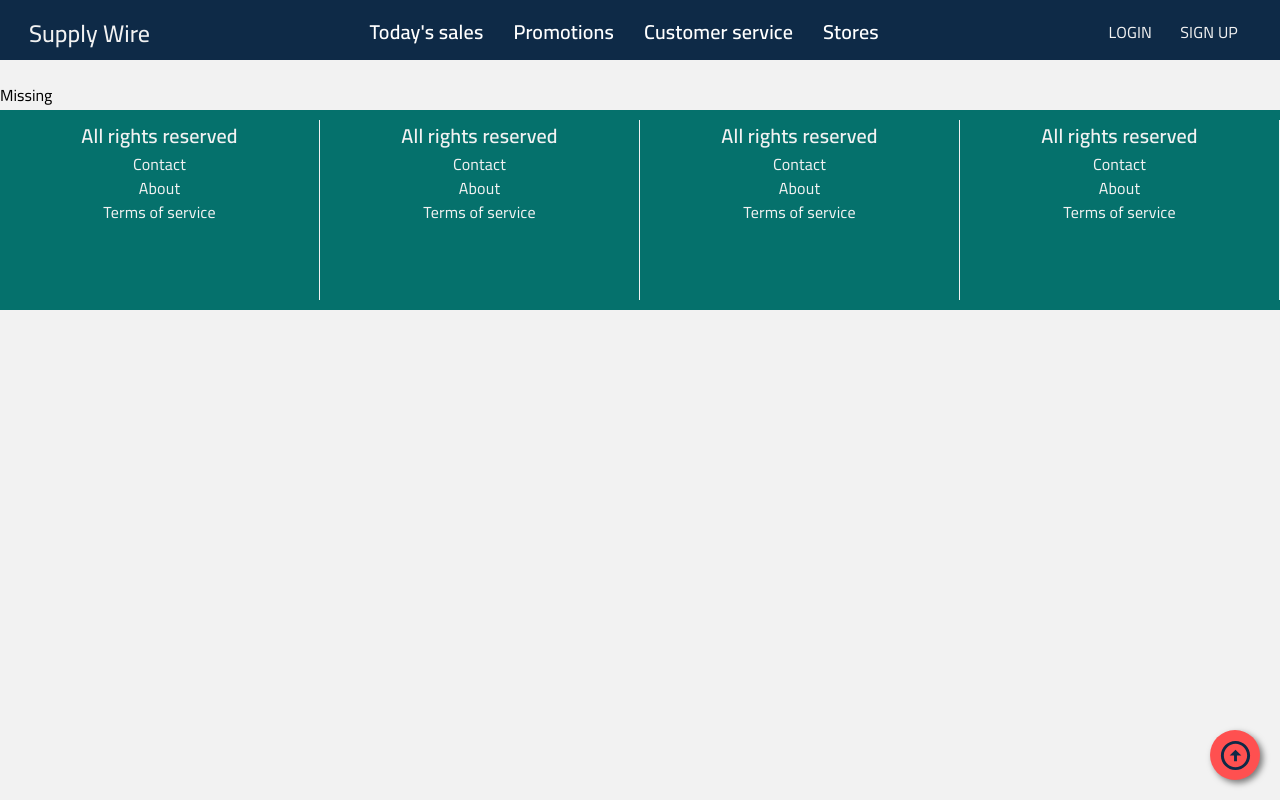
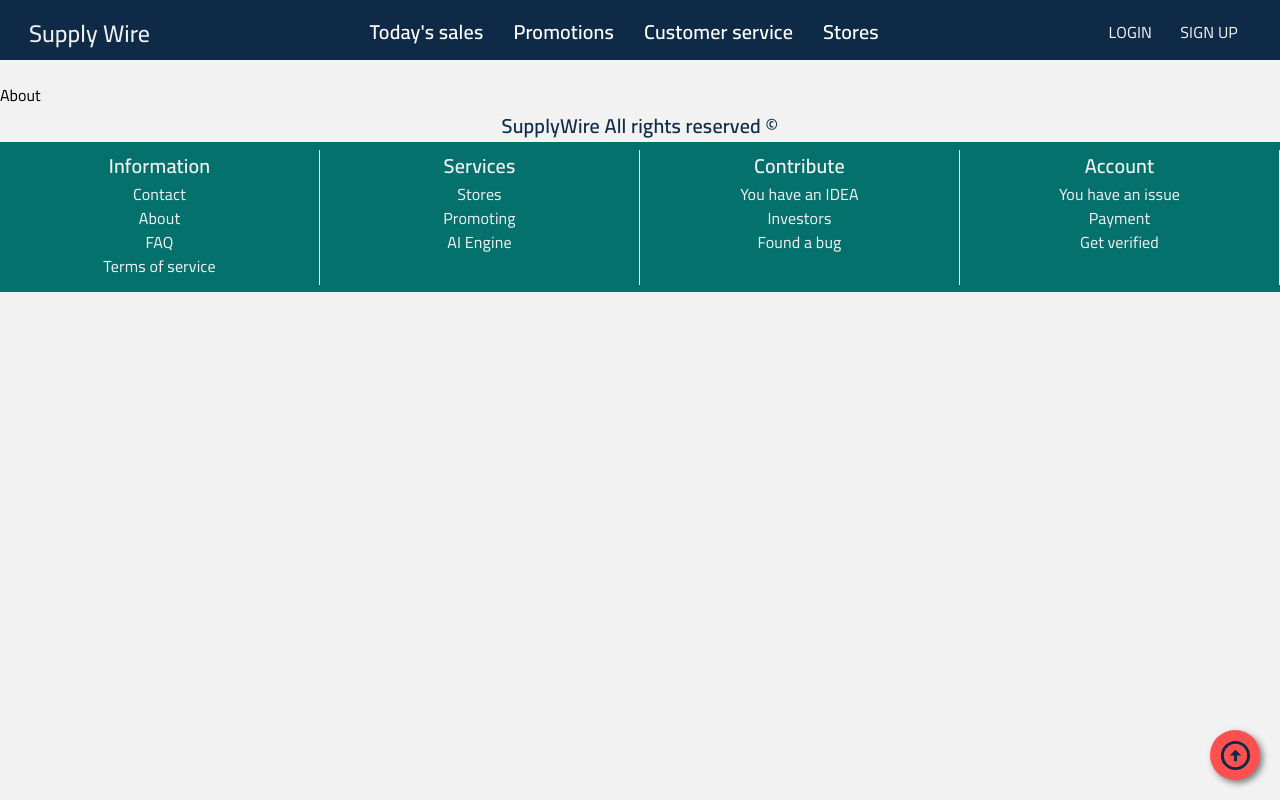
Before and after one commit to Ru-Co-DJ/supply-wire, a React (Create React App) app: page /about in a window 1280 px wide. Built offline with nearby package versions, Linux system fonts and the light colour scheme.

Commit message:
add info components / complete navbar

```diff
--- a/src/App.js
+++ b/src/App.js
@@ -14,7 +14,9 @@ import Theme from "./utils/Theme/Theme";
 import AddProduct from "./pages/AddProduct/AddProduct";
 import { ContextProvider } from "./utils/context/ContextProvider";
 import SingleProduct from "./pages/SingleProduct/SingleProduct";
-
+import About from "./pages/About/About"
+import Contact from "./pages/Contact/Contact"
+import FAQ from "./pages/FAQ/FAQ"
 
 
 function App() {
@@ -34,6 +36,9 @@ function App() {
             <Route path="/products" element={<Products/>}/>
             <Route path="/add-product" element={<AddProduct/>}/>
             <Route path="/product/:id" element={<SingleProduct/>}/>
+            <Route path="/about" element={<About/>}/>
+            <Route path="/contact" element={<Contact/>}/>
+            <Route path="/faq" element={<FAQ/>}/>
             <Route path="*" element={<Missing/>}/>
           </Routes>
           <Footer/>
--- a/src/components/Footer/Footer.jsx
+++ b/src/components/Footer/Footer.jsx
@@ -1,35 +1,45 @@
 import React from 'react'
 import { Box, Typography } from '@mui/material'
 import "./footer.css"
-
+import {Link} from "react-router-dom"
 
 const Footer = () => {
   return (
+    <Box style={{display:"flex",justifyContent:"center",alignItems:"center", flexDirection:"column"}}>
+    <Typography variant="h6" color="primary">SupplyWire All rights reserved &#169;</Typography>
     <Box className="footerContainer">
       <Box className="footerSection">
-        <Typography variant="h6" color="info.main">All rights reserved</Typography>
-        <Typography variant="body1" color="info.main">Contact</Typography>
-        <Typography variant="body1" color="info.main">About</Typography>
+        <Typography variant="h6" color="info.main">Information</Typography>
+        <Link to="/contact" className="link">
+          <Typography variant="body1" color="info.main">Contact</Typography>
+        </Link>
+        <Link to="/about" className="link">
+          <Typography variant="body1" color="info.main">About</Typography>
+        </Link>
+        <Link to="/faq" className="link">
+          <Typography variant="body1" color="info.main">FAQ</Typography>
+        </Link>
         <Typography variant="body1" color="info.main">Terms of service</Typography>
       </Box>
       <Box className="footerSection">
-      <Typography variant="h6" color="info.main">All rights reserved</Typography>
-        <Typography variant="body1" color="info.main">Contact</Typography>
-        <Typography variant="body1" color="info.main">About</Typography>
-        <Typography variant="body1" color="info.main">Terms of service</Typography>
+      <Typography variant="h6" color="info.main">Services</Typography>
+        <Typography variant="body1" color="info.main">Stores</Typography>
+        <Typography variant="body1" color="info.main">Promoting</Typography>
+        <Typography variant="body1" color="info.main">AI Engine</Typography>
       </Box>
       <Box className="footerSection">
-      <Typography variant="h6" color="info.main">All rights reserved</Typography>
-        <Typography variant="body1" color="info.main">Contact</Typography>
-        <Typography variant="body1" color="info.main">About</Typography>
-        <Typography variant="body1" color="info.main">Terms of service</Typography>
+      <Typography variant="h6" color="info.main">Contribute</Typography>
+        <Typography variant="body1" color="info.main">You have an IDEA</Typography>
+        <Typography variant="body1" color="info.main">Investors</Typography>
+        <Typography variant="body1" color="info.main">Found a bug</Typography>
       </Box>
       <Box className="footerSection">
-      <Typography variant="h6" color="info.main">All rights reserved</Typography>
-        <Typography variant="body1" color="info.main">Contact</Typography>
-        <Typography variant="body1" color="info.main">About</Typography>
-        <Typography variant="body1" color="info.main">Terms of service</Typography>
+      <Typography variant="h6" color="info.main">Account</Typography>
+        <Typography variant="body1" color="info.main">You have an issue</Typography>
+        <Typography variant="body1" color="info.main">Payment</Typography>
+        <Typography variant="body1" color="info.main">Get verified</Typography>
       </Box>
+    </Box>
     </Box>
   )
 }
--- a/src/components/Footer/footer.css
+++ b/src/components/Footer/footer.css
@@ -1,6 +1,6 @@
 .footerContainer{
     width: 100%;
-    height: 200px;
+    height: 150px;
     background-color: #05716C;
     position: static;
     bottom: 0;
--- /dev/null
+++ b/src/pages/About/About.jsx
@@ -0,0 +1,9 @@
+import React from 'react'
+
+const About = () => {
+  return (
+    <div>About</div>
+  )
+}
+
+export default About
--- /dev/null
+++ b/src/pages/Contact/Contact.jsx
@@ -0,0 +1,9 @@
+import React from 'react'
+
+const Contact = () => {
+  return (
+    <div>Contact</div>
+  )
+}
+
+export default Contact
--- /dev/null
+++ b/src/pages/FAQ/FAQ.jsx
@@ -0,0 +1,9 @@
+import React from 'react'
+
+const FAQ = () => {
+  return (
+    <div>FAQ</div>
+  )
+}
+
+export default FAQ
```
Also changed, not shown: src/pages/About/about.css (added), src/pages/Contact/contact.css (added), src/pages/FAQ/faq.css (added).
